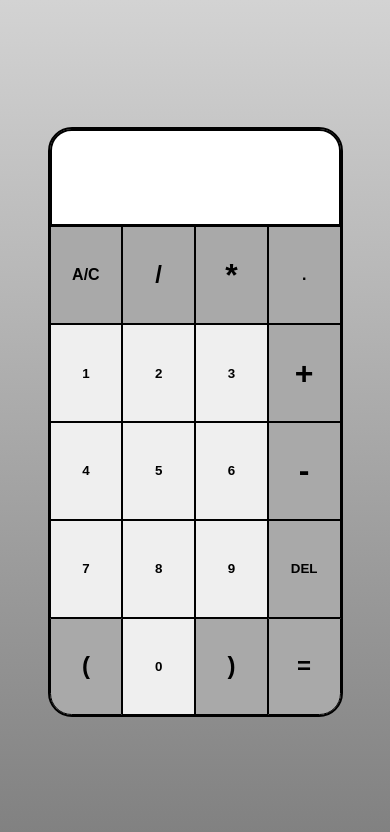
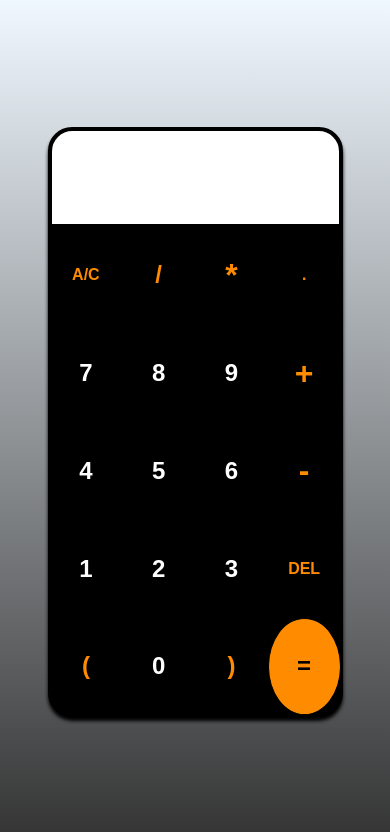
Before and after one commit to SethJKallis/JavaScript-Calculator, a plain HTML site: page Index.html in a window 390 px wide. Both pictures are taken after a click on the button "A/C". Drawn offline with Linux system fonts and the light colour scheme.

Commit message:
changed the styling and fixed responsiveness

```diff
--- a/Index.html
+++ b/Index.html
@@ -10,22 +10,22 @@
 <body>
     <main>
         <div class="container">
-            <div id="display-el"></div>
-            <button id="clear-el" onclick="clearAll()">A/C</button>
+            <div id="input-el"></div>
+            <button id="clear-el">A/C</button>
             <button id="divide-el">/</button>
             <button id="multiply-el">*</button>
             <button id="decimal-el">.</button>
-            <button id="num1">1</button>
-            <button id="num2">2</button>
-            <button id="num3">3</button>
+            <button id="num7">7</button>
+            <button id="num8">8</button>
+            <button id="num9">9</button>
             <button id="plus-el">+</button>
             <button id="num4">4</button>
             <button id="num5">5</button>
             <button id="num6">6</button>
             <button id="minus-el">-</button>
-            <button id="num7">7</button>
-            <button id="num8">8</button>
-            <button id="num9">9</button>
+            <button id="num1">1</button>
+            <button id="num2">2</button>
+            <button id="num3">3</button>
             <button id="del-el">DEL</button>
             <button id="equal-el">=</button>
             <button id="openParenthesis">(</button>
--- a/js/index.js
+++ b/js/index.js
@@ -1,55 +1,38 @@
-let display = document.getElementById(`display-el`)
-let numbers = [
-    document.getElementById(`num1`),
-    document.getElementById(`num2`),
-    document.getElementById(`num3`),
-    document.getElementById(`num4`),
-    document.getElementById(`num5`),
-    document.getElementById(`num6`),
-    document.getElementById(`num7`),
-    document.getElementById(`num8`),
-    document.getElementById(`num9`),
-    document.getElementById(`num0`),
-    document.getElementById(`decimal-el`),
-    document.getElementById(`plus-el`),
-    document.getElementById(`minus-el`),
-    document.getElementById(`multiply-el`),
-    document.getElementById(`divide-el`),
-    document.getElementById(`openParenthesis`),
-    document.getElementById(`closedParenthesis`),
-    document.getElementById(`equal-el`),
-    document.getElementById(`del-el`)
-]
+let input = document.getElementById(`input-el`);
+let numbers = document.querySelectorAll('button');
 let numChecker = []
-numbers.map(numberClicked => {
+numbers.forEach(numberClicked => {
     numberClicked.addEventListener(`click`, (e) => {
         switch (e.target.innerText) {
             case `DEL`:
-                console.log(e.target.innerText)
-                if (display.innerText) {
+                if (input.innerText) {
                     numChecker.pop()
-                    display.innerText = display.innerText.slice(0, -1)
+                    input.innerText = input.innerText.slice(0, -1)
                 }
                 break;
+                case `A/C`:
+                    input.innerHTML = ''
+                    numChecker = []
+                    break;
             case `=`:
                 try {
-                    if (display.innerText == "") {
-                        display.innerText = ""
+                    if (input.innerText == "") {
+                        input.innerText = ""
                     } else {
-                        display.innerText = eval(display.innerText)
+                        input.innerText = eval(input.innerText)
                         numChecker = [];
-                        numChecker= [...display.innerText.split('')]
+                        numChecker= [...input.innerText.split('')]
                     }
                 }
                 catch {
-                    display.innerText = 'Err.'
+                    input.innerText = 'Err.'
                 }
                 break;
             case `.`:
                 if (numChecker.includes(`.`)) {
-                    display.innerText = display.innerText;
+                    input.innerText = input.innerText;
                 } else {
-                    display.innerText += e.target.innerText
+                    input.innerText += e.target.innerText
                     numChecker.push('.')
                 }
                 break;
@@ -57,18 +40,14 @@ numbers.map(numberClicked => {
             case `/`:
             case `-`:
             case `+`:
-                if (display.innerText) {
-                    display.innerText += e.target.innerText
+                if (input.innerText) {
+                    input.innerText += e.target.innerText
                     numChecker = []
                 }
                 break;
             default:
-                display.innerText += e.target.innerText
+                input.innerText += e.target.innerText
                 numChecker.push(e.target.innerText)
         }
     })
 })
-function clearAll() {
-    display.innerHTML = "";
-    numChecker = []
-}
--- a/styles/styles.css
+++ b/styles/styles.css
@@ -7,23 +7,21 @@
 }
 
 main{
+    position: absolute;
     width: 100vw;
     height: 100vh;
     display: flex;
     flex-flow: column nowrap;
     justify-content: center;
     align-items: center;
-    background-image: linear-gradient(lightgrey, grey);
+    background-image: linear-gradient(aliceblue, #333);
 }
 
 .container {
-    background-color: lightgrey;
-    width: 60%;
-    max-width: 500px;
-    min-width: 295px;
-    height: 70%;
-    max-height: 700px;
-    min-height: 300px;
+    position: relative;
+    background-color: #000;
+    width: 295px;
+    height: 70vh;
     border: 2px solid #000;
     border-radius: 1.5rem;
     display: grid;
@@ -31,15 +29,18 @@ main{
     align-items: center;
     grid-template-columns: repeat(4, 1fr);
     grid-template-rows: repeat(6, 1fr);
+    box-shadow: 0 1vw 1vw rgba(0, 0, 0, 1);
 }
 
-#display-el{
+#input-el{
+    display: flex;
+    justify-content: end;
+    align-items: center;
+    padding-right: 1em;
     border: 2px solid #000;
-    text-align: end;
-    font-size: 1.5em;
-    padding: 1em;
-    border-top-left-radius: 0.9em;
-    border-top-right-radius: 0.9em;
+    font-size: 2em;
+    border-top-left-radius: 0.7em;
+    border-top-right-radius: 0.7em;
     margin: auto;
     grid-column: 1/-1;
     background-color: #fff;
@@ -49,17 +50,21 @@ main{
 }
 
 button{
+    color: #fff;
+    background-color: transparent;
+    font-size: 1.5rem;
     font-weight: 900;
     border: 1px solid #000;
     width: 100%;
     height: 100%;
     transition: all 0.5s ease 0s;
+    border-radius: 50%;
+
 }
 
 button:hover,
 #clear-el:hover,
 #divide-el:hover,
-#equal-el:hover,
 #multiply-el:hover,
 #minus-el:hover,
 #plus-el:hover,
@@ -67,12 +72,13 @@ button:hover,
 #closedParenthesis:hover,
 #decimal-el:hover,
 #del-el:hover{
-    background-color: #000;
-    color: #fff;
+    background-color: darkorange;
+    color: #000;
 }
 
 #clear-el{
-    background-color: darkgrey;
+    color: darkorange;
+    background-color: transparent;
     font-size: 1em;
 }
 
@@ -81,51 +87,85 @@ button:hover,
 }
 
 #divide-el{
-    background-color: darkgrey;
+    color: darkorange;
+    background-color: transparent;
     font-size: 1.5em;
 }
 
 #equal-el{
-    background-color: darkgrey;
+    color: #000;
+    background-color: darkorange;
     font-size: 1.5em;
-    border-bottom-right-radius: 0.90em;
     grid-column: 4/5;
     grid-row: 6/7;
+    transition: all 0.5s ease 0s;
+    animation: name duration timing-function delay iteration-count direction fill-mode;
+}
+#equal-el:hover{
+    animation: equalHover 1s ease 0s infinite forwards;
+}
+@keyframes equalHover {
+    0%{
+        transform: scale(1)
+    }
+    50%{
+        transform: scale(0.9);
+    }
+    100%{
+        transform: scale(1);
+    }
 }
 
 #multiply-el{
-    background-color: darkgrey;
+    color: darkorange;
+    background-color: transparent;
     font-size: 2em;
 }
 
 #minus-el{
-    background-color: darkgrey;
+    color: darkorange;
+    background-color: transparent;
     font-size: 2em;
 }
 
 #plus-el{
-    background-color: darkgrey;
+    color: darkorange;
+    background-color: transparent;
     font-weight: 600;
     font-size: 2em;
 }
 
 #openParenthesis{
-    background-color: darkgrey;
+    color: darkorange;
+
+    background-color: transparent;
     font-size: 1.5em;
-    border-bottom-left-radius: 0.90em;
     grid-row: 6/7;
 }
 
 #closedParenthesis{
-    background-color: darkgrey;
+    color: darkorange;
+
+    background-color: transparent;
     font-size: 1.5em;
 }
 
 #decimal-el{
-    background-color: darkgrey;
+    color: darkorange;
+
+    background-color: transparent;
     font-size: 1em;
 }
 
 #del-el{
-    background-color: darkgray;
+    color: darkorange;
+    font-size: 1em;
+    background-color: transparent;
 }
+
+@media screen and (min-width: 720px) {
+    .container{
+        width: 400px;
+        height: 550px;
+    }
+}
```
